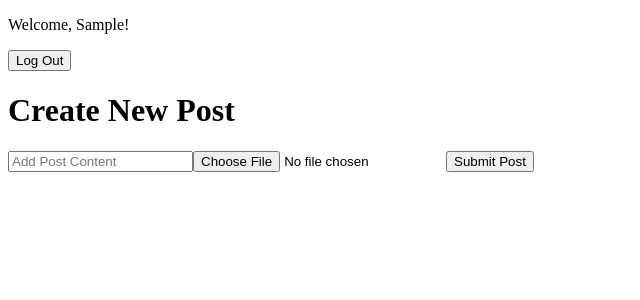
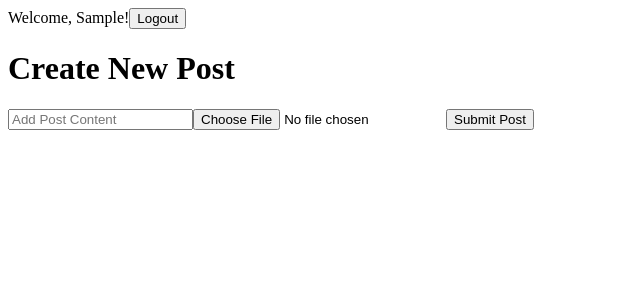
Before and after one commit to thisisscottcampbell/Apropos, a React (Create React App) app in the folder apropos-app/: page / in a window 1280 px wide. Both pictures are taken after typing "Sample" into the empty fields and a click on the button "Submit". Shown: the top 300 px of the page, without its empty margins (0-640 px from the left). Built offline with nearby package versions, Linux system fonts and the light colour scheme.

Commit message:
header update

```diff
--- a/apropos-app/src/components/Header.js
+++ b/apropos-app/src/components/Header.js
@@ -1,14 +1,11 @@
 import React from 'react';
 
-const Header = ({ user, setUser }) => {
-	const handleClick = () => setUser('');
-
+function Header({ user, setUser }) {
 	return (
 		<div>
-			<p>Welcome, {user}!</p>
-			<button onClick={handleClick}>Log Out</button>
+			Welcome, {user}!<button onClick={() => setUser('')}>Logout</button>
 		</div>
 	);
-};
+}
 
 export default Header;
```
